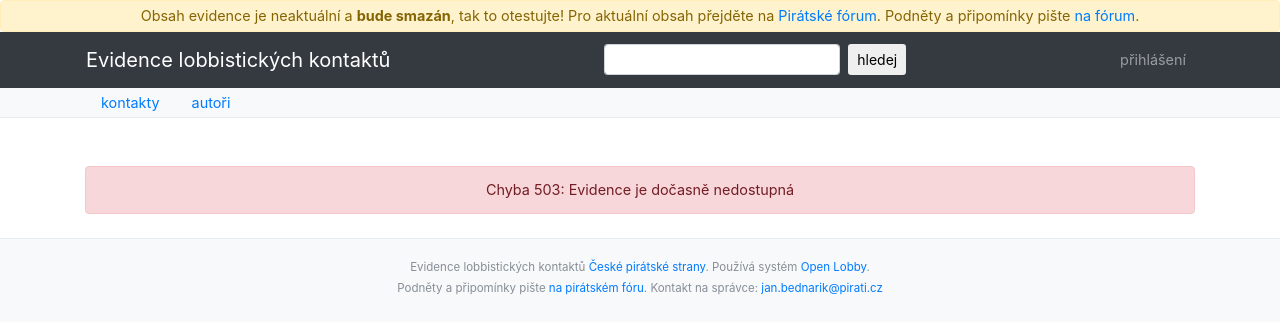
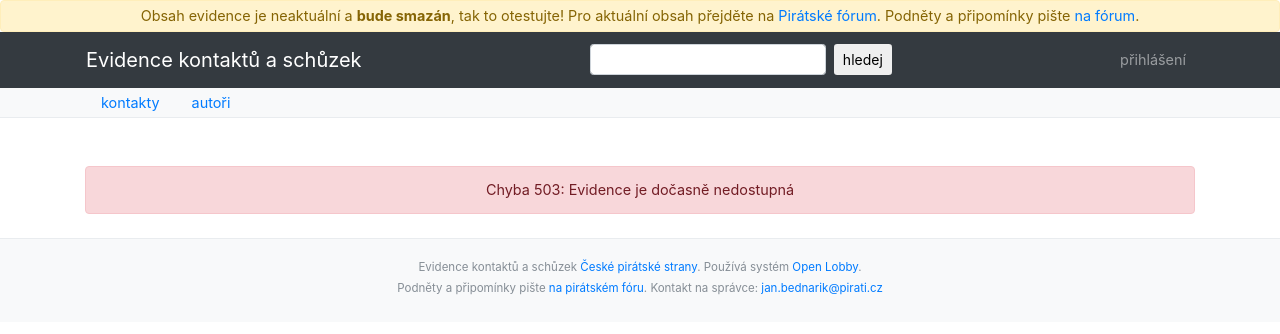
Before and after one commit to openlobby/openlobby-app, a Django app: template olapp/core/templates/503.html in a window 1280 px wide. Shown: the top 334 px of the page. Run offline with Django 3.2, Linux system fonts and the light colour scheme; the template is opened without the code that fills it, so the values that code supplies are empty; some libraries are stand-ins or nearby versions.

Commit message:
Rename website

```diff
--- a/olapp/core/templates/core/skeleton.html
+++ b/olapp/core/templates/core/skeleton.html
@@ -1,7 +1,7 @@
 <!doctype html>
 <html lang="en">
   <head>
-    <title>Evidence lobbistických kontaktů</title>
+    <title>Evidence kontaktů a schůzek</title>
     <!-- Required meta tags -->
     <meta charset="utf-8">
     <meta name="viewport" content="width=device-width, initial-scale=1, shrink-to-fit=no">
@@ -29,7 +29,7 @@
 
     <nav class="navbar navbar-dark navbar-expand-lg bg-dark mb-0"> {# mb-4 až tu nebude alert #}
       <div class="container px-3">
-        <a class="navbar-brand" href="/">Evidence lobbistických kontaktů</a>
+        <a class="navbar-brand" href="/">Evidence kontaktů a schůzek</a>
 
         <form class="form-inline" action="{% url 'index' %}" method="get">
           <input class="form-control form-control-sm" type="search" name="q" id="id_q" value="{{ form.q.value|default_if_none:"" }}">
@@ -76,7 +76,7 @@
 
     <div class="container-fluid pt-3 pb-2 border border-left-0 border-right-0 border-bottom-0 bg-light">
       <p class="text-muted text-center"><small>
-        Evidence lobbistických kontaktů <a href="https://pirati.cz">České pirátské strany</a>. Používá systém <a href="https://github.com/openlobby">Open Lobby</a>.<br>
+        Evidence kontaktů a schůzek <a href="https://pirati.cz">České pirátské strany</a>. Používá systém <a href="https://github.com/openlobby">Open Lobby</a>.<br>
         Podněty a připomínky pište <a href="https://forum.pirati.cz/viewtopic.php?p=586837#p586837">na pirátském fóru</a>. Kontakt na správce: <a href="mailto:jan.bednarik@pirati.cz">jan.bednarik@pirati.cz</a>
       </small></p>
     </div>
```
Also changed, not shown: 1 other file.
